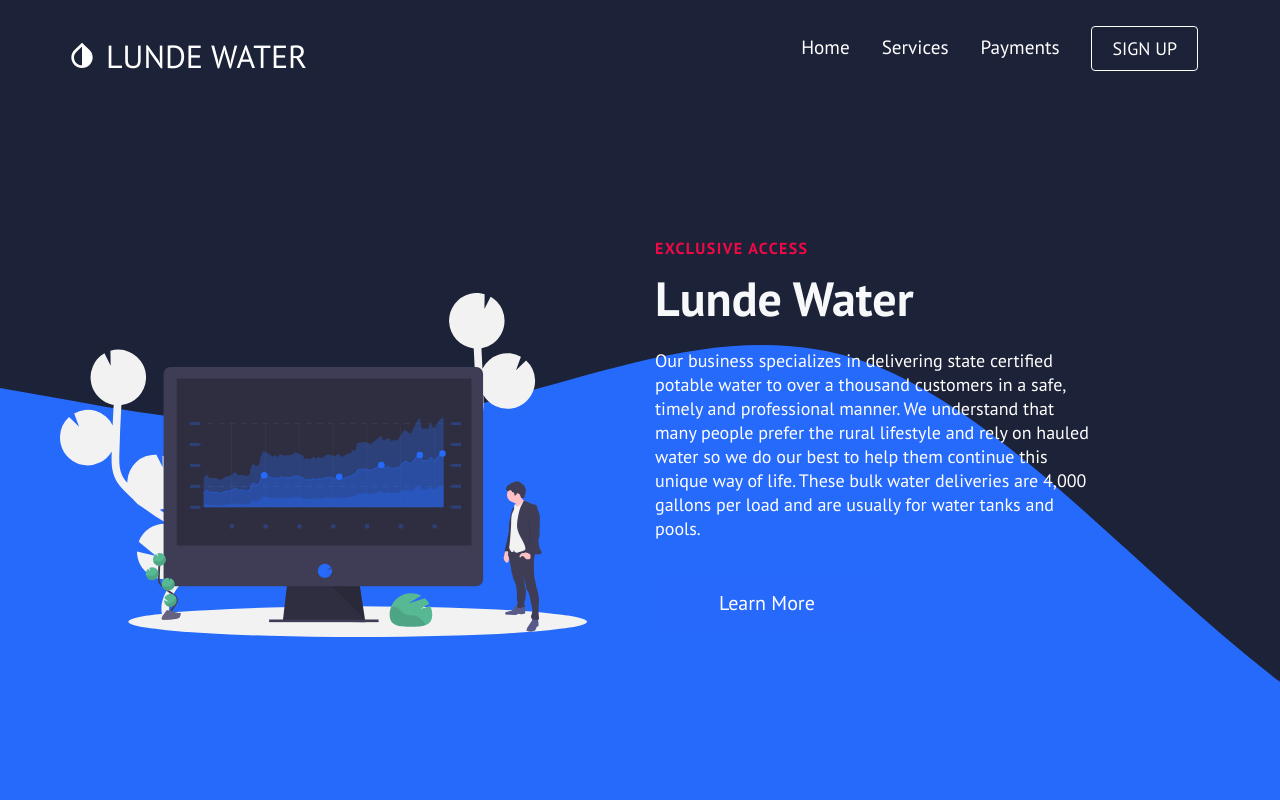
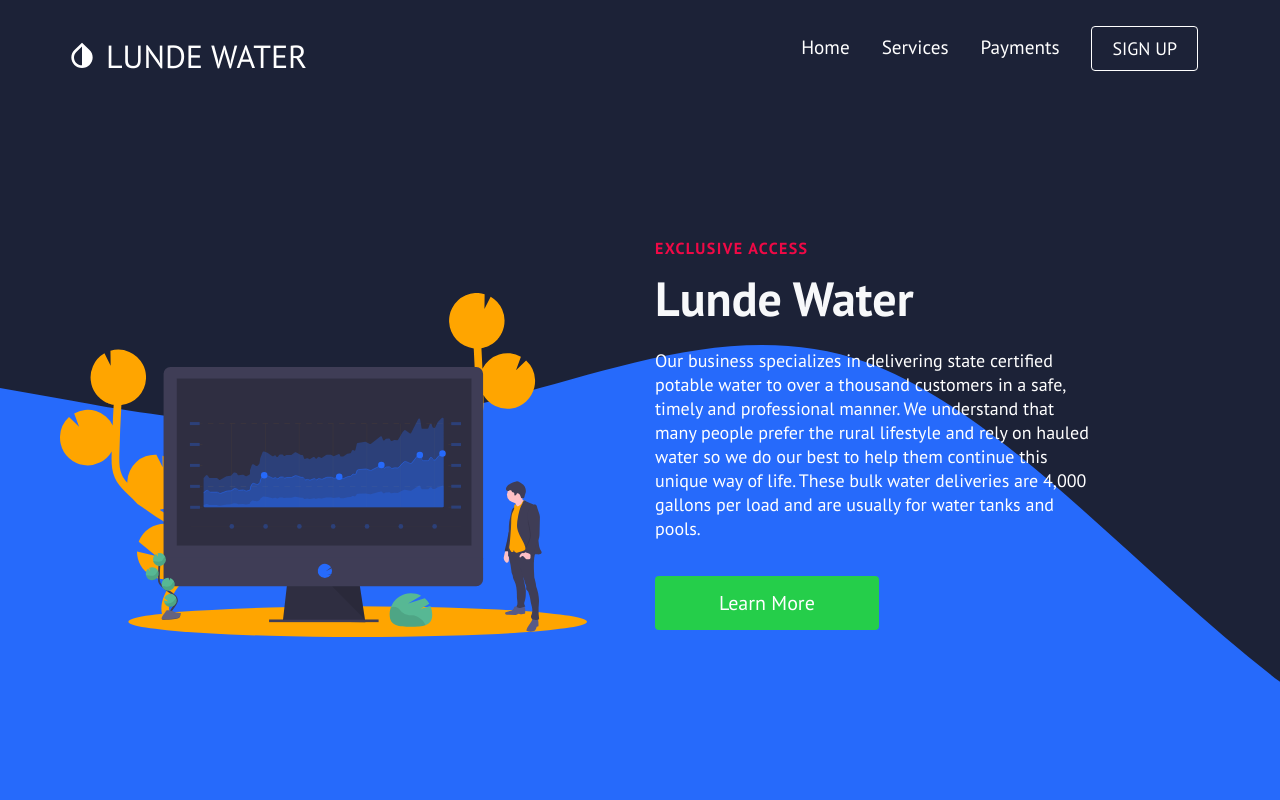
Before and after one commit to paglipay/lunde-water-react, a React (Create React App) app in the folder client/: page / in a window 1280 px wide. Shown: the top 800 px of the page. Built offline with nearby package versions, Linux system fonts and the light colour scheme.

Commit message:
orange image

```diff
--- a/client/src/components/HeroSection.js
+++ b/client/src/components/HeroSection.js
@@ -45,7 +45,7 @@ function HeroSection({
                   {description}
                 </p>
                 <Link to='/sign-up'>
-                  <Button buttonSize='btn--wide' buttonColor='blue'>
+                  <Button buttonSize='btn--wide' buttonColor='green'>
                     {buttonLabel}
                   </Button>
                 </Link>
```
Also changed, not shown: client/public/images/svg-2.svg, 1 other file (tests, documents, lock files or other folders).
